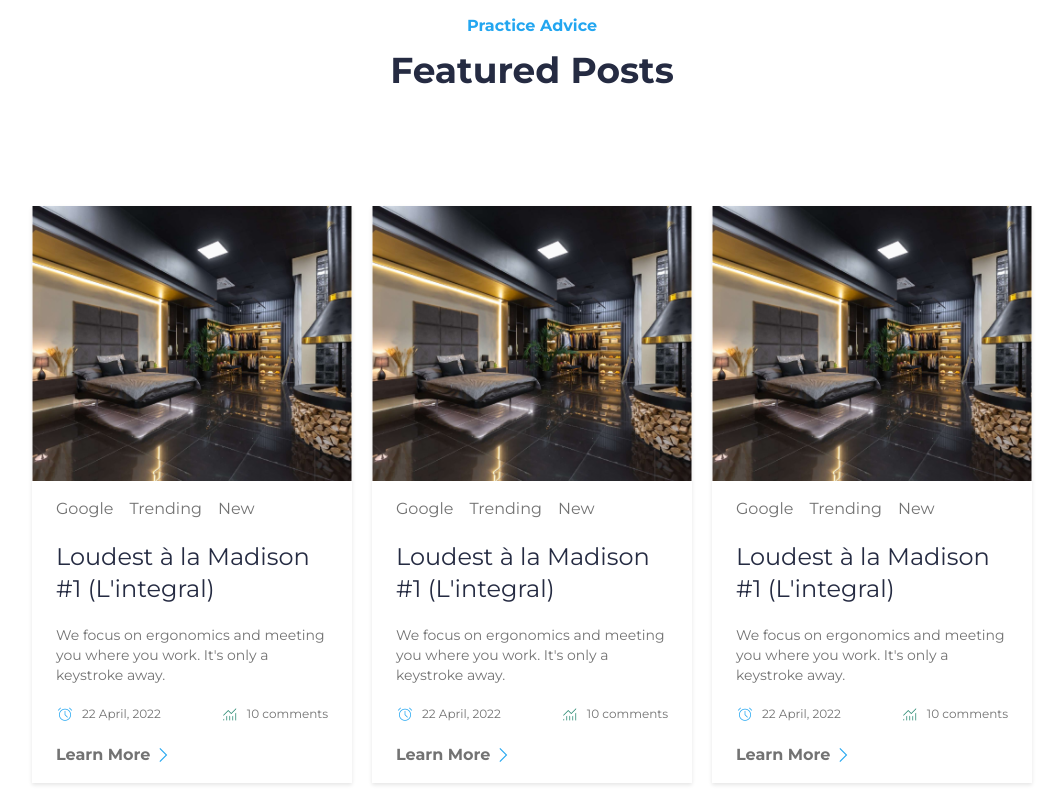
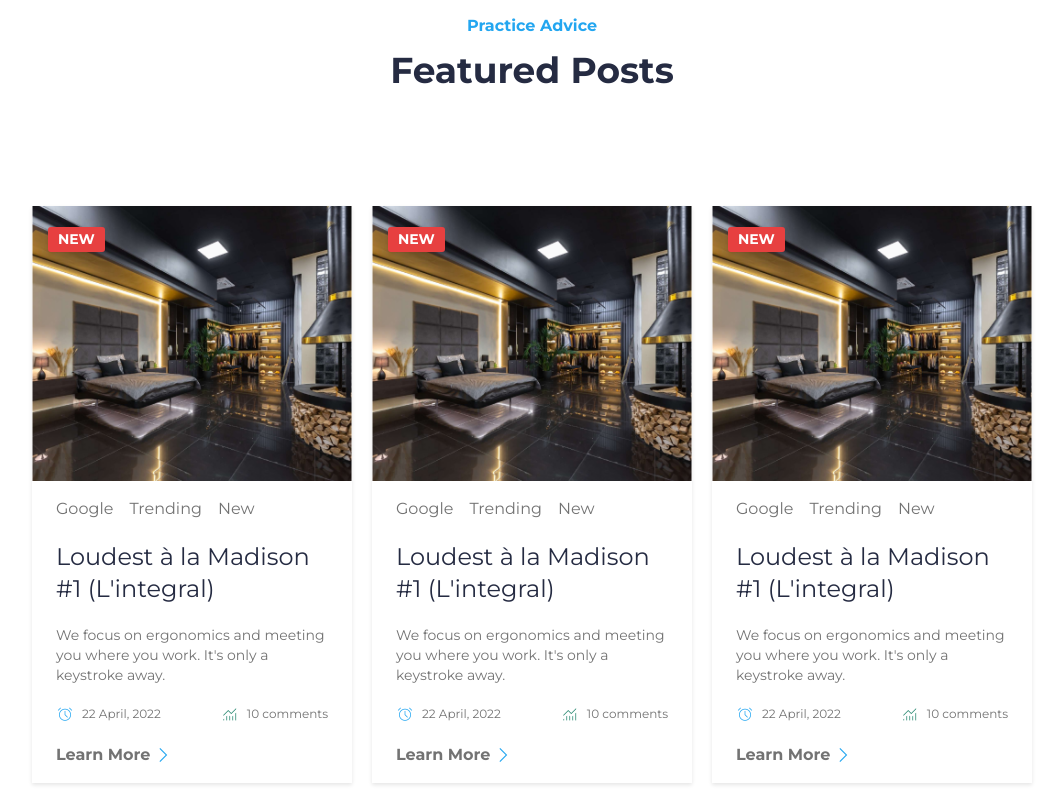
Before and after one commit to CrownedTechie/Sample-ecommerce-site, a React (Vite) app: page / in a window 1280 px wide. Shown: the part 2975-3775 px from the top of the page, without its empty margins (108-1171 px from the left). Built offline with nearby package versions, Linux system fonts and the light colour scheme.

Commit message:
create alert tag for postcard component

```diff
--- a/src/components/PostCard.jsx
+++ b/src/components/PostCard.jsx
@@ -27,6 +27,9 @@ const PostCard = () => {
 
                 <button>Learn More <span className="material-symbols-outlined">arrow_forward_ios</span></button>
               </div>
+
+              <div className="alert-tag">new</div>
+
           </article>
         </>
   )
--- a/src/stylings/PostCard.css
+++ b/src/stylings/PostCard.css
@@ -1,6 +1,7 @@
 .post-card {
     box-shadow: 0px 2px 4px 0px #0000001A;
     width: 20rem;
+    position: relative;
 }
 
 .post-card-content > menu > button, .post-description, .post-details .btn-box button, .post-card-content button  {
@@ -54,3 +55,17 @@
     gap: 0.25rem;
     font-weight: 700;
 }
+
+.alert-tag {
+    position: absolute;
+    bottom: 92%;
+    background: #E74040;
+    color: white;
+    text-transform: uppercase;
+    box-shadow: 0px 2px 4px 0px #0000001A;
+    font-weight: 700;
+    font-size: .875rem;
+    padding: .125rem .625rem;
+    margin-left: 1rem;
+    border-radius: .1875rem;
+}
```
